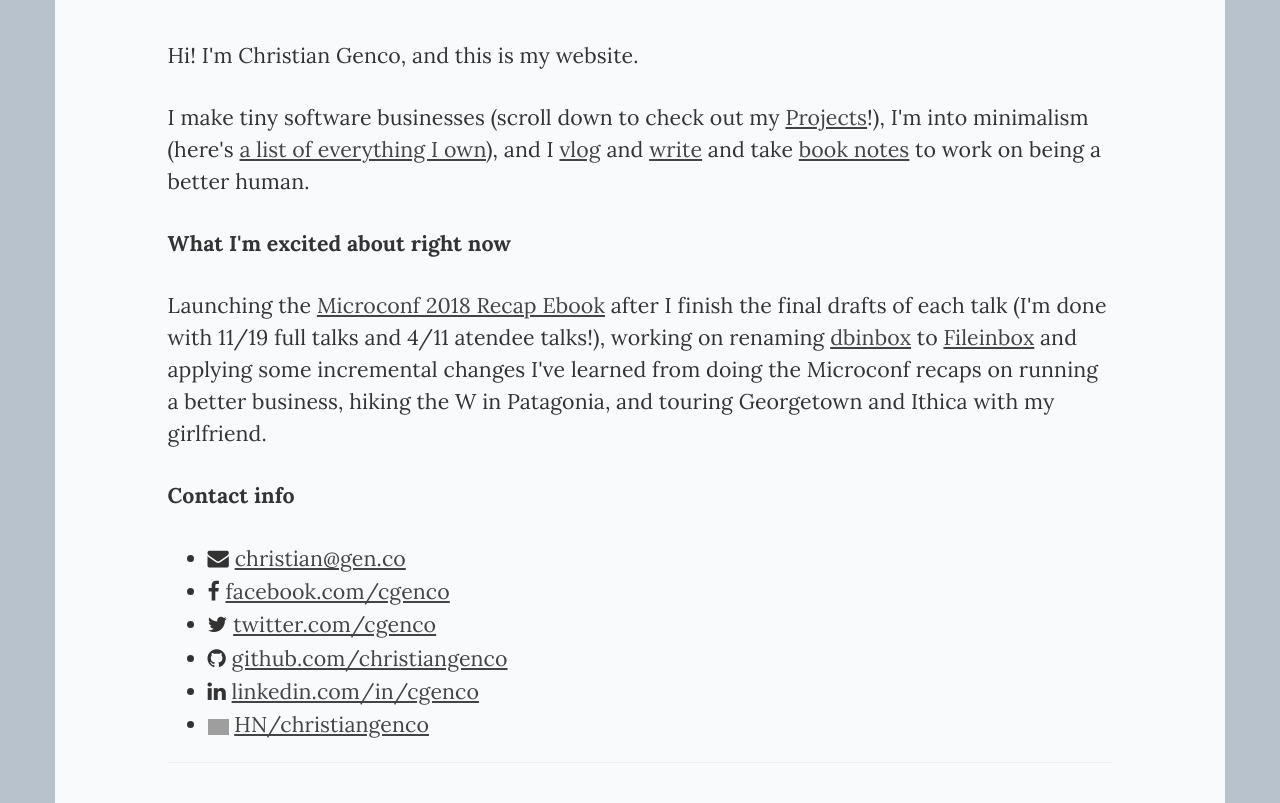
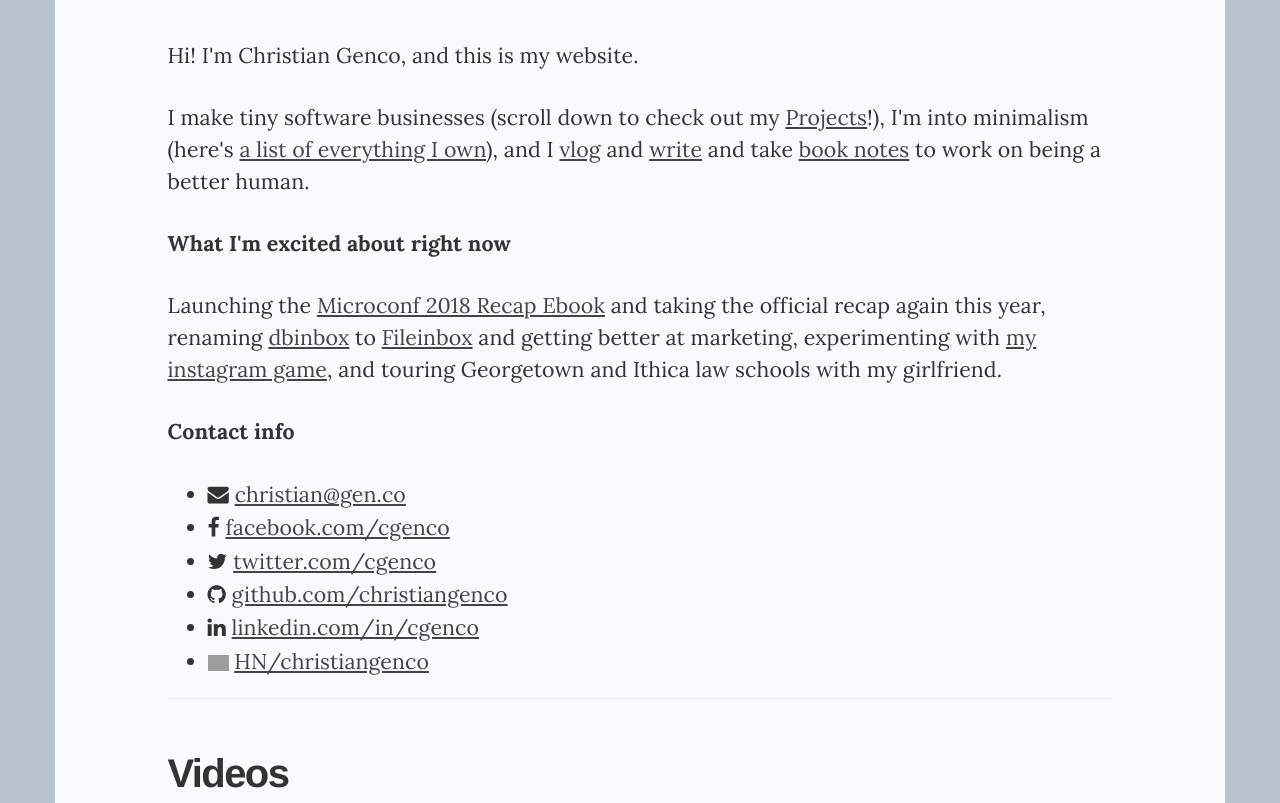
Before and after one commit to christiangenco/christiangenco.github.io, a Jekyll site: the page built from index.html, in a window 1280 px wide and 900 px high, cut to the strip 0-803 px from the top of the window. Built offline with Jekyll 4.4.1, drawn with Linux system fonts in a browser that asks for light colours; nearby versions of some CDN libraries; grey boxes are pictures that could not be loaded.

Commit message:
update what I'm excited about

```diff
--- a/index.html
+++ b/index.html
@@ -15,7 +15,7 @@
 
       <p><b>What I'm excited about right now</b></p>
 
-      <p>Launching the <a target="_blank" href="https://microconf.gen.co">Microconf 2018 Recap Ebook</a> after I finish the final drafts of each talk (I'm done with 11/19 full talks and 4/11 atendee talks!), working on renaming <a target="_blank" href="https://dbinbox.com">dbinbox</a> to <a target="_blank" href="https://fileinbox.com">Fileinbox</a> and applying some incremental changes I've learned from doing the Microconf recaps on running a better business, hiking the W in Patagonia, and touring Georgetown and Ithica with my girlfriend.</p>
+      <p>Launching the <a target="_blank" href="https://microconf.gen.co">Microconf 2018 Recap Ebook</a> and taking the official recap again this year, renaming <a target="_blank" href="https://dbinbox.com">dbinbox</a> to <a target="_blank" href="https://fileinbox.com">Fileinbox</a> and getting better at marketing, experimenting with <a target="_blank" href="https://www.instagram.com/cgenco/">my instagram game</a>, and touring Georgetown and Ithica law schools with my girlfriend.</p>
 
       <p><b>Contact info</b></p>
 
```
